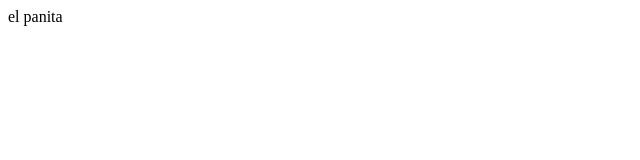
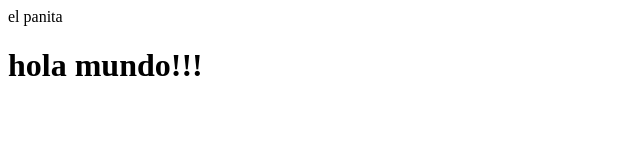
Before and after one commit to daedramo/Project, a plain HTML site: page index.html in a window 1280 px wide. Shown: the whole page, without its empty margins (0-640 px from the left). Drawn offline with Linux system fonts and the light colour scheme.

Commit message:
Update index.html

```diff
--- a/index.html
+++ b/index.html
@@ -7,5 +7,6 @@
 </head>
 <body>
     <hola>el panita</hola>
+    <h1>hola mundo!!!</h1>
 </body>
 </html>
```
